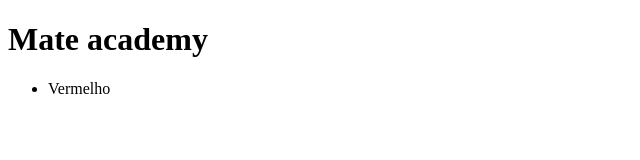
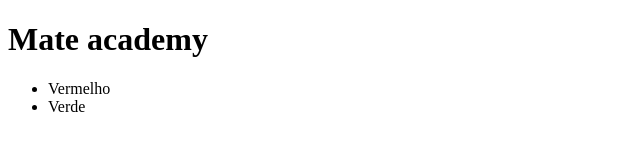
Before and after one commit to rafaelbertoldo/minha_pagina, a plain HTML site: page index.html in a window 1280 px wide. Shown: the full height of the page, 0-640 px from the left. Drawn offline with Linux system fonts and the light colour scheme.

Commit message:
Verde adicionado

```diff
--- a/index.html
+++ b/index.html
@@ -10,6 +10,7 @@
 
   <ul>
     <li>Vermelho</li>
+    <li>Verde</li>
   </ul>
 </body>
 </html>
```
